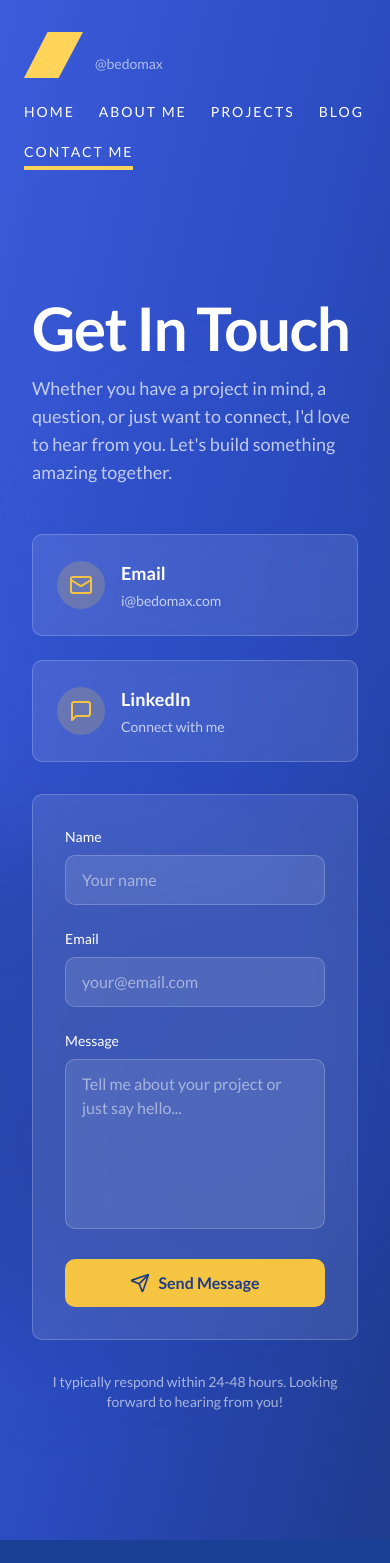
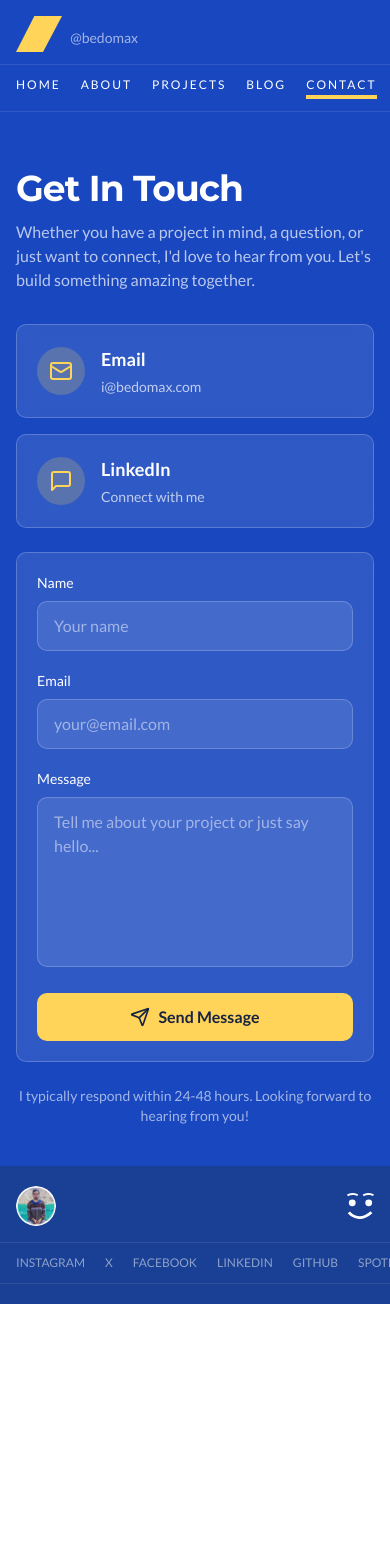
Before and after one commit to bedomax/bedomax.com, a Next.js app: page /contact in a window 390 px wide. Shown: the top 1563 px of the page. After the commit the page ends 1304 px from the top, so only its background shows below. Built offline with nearby package versions, Linux system fonts and the light colour scheme; no server answers.

Commit message:
fix: responsive bar menu and mobile layout polish

```diff
--- a/app/blog/page.tsx
+++ b/app/blog/page.tsx
@@ -27,68 +27,56 @@ export const metadata: Metadata = {
 export default async function BlogPage() {
   const blogPosts = await getAllPosts()
   return (
-    <div className="min-h-screen flex flex-col bg-gradient-to-br from-[#3B5BDB] via-[#2B4BC0] to-[#1E3A8A] relative overflow-hidden">
-      {/* Decorative background shapes */}
-      <div className="absolute inset-0 overflow-hidden pointer-events-none">
-        <div className="absolute top-1/4 left-1/4 w-96 h-96 bg-[#2B4BC0] rounded-full opacity-30 blur-3xl" />
-        <div className="absolute top-1/2 right-1/4 w-[500px] h-[500px] bg-[#1E3A8A] rounded-full opacity-40 blur-3xl" />
-        <div className="absolute bottom-1/4 left-1/3 w-80 h-80 bg-[#2B4BC0] rounded-full opacity-25 blur-3xl" />
-      </div>
-
+    <div className="relative flex min-h-screen flex-col overflow-hidden bg-brand-500">
       <Header />
 
-      <main className="relative z-10 flex-1 px-8 py-32">
-        <div className="max-w-4xl mx-auto">
-          <h1 className="text-white text-6xl font-extrabold mb-4 tracking-tight">Blog</h1>
-          <p className="text-white/70 text-lg font-light mb-12 max-w-2xl">
+      <main className="relative z-10 flex-1 px-4 py-10 sm:px-6 sm:py-16 md:px-8 md:py-20">
+        <div className="mx-auto max-w-4xl">
+          <h1 className="mb-3 font-heading text-4xl font-bold tracking-tight text-white sm:mb-4 sm:text-5xl md:text-6xl">
+            Blog
+          </h1>
+          <p className="mb-8 max-w-2xl text-base text-white/70 sm:mb-12 sm:text-lg">
             Thoughts, tutorials, and insights on software development, entrepreneurship, and technology.
           </p>
 
-          <div className="space-y-8">
+          <div className="space-y-6 sm:space-y-8">
             {blogPosts.map((post) => (
               <article
                 key={post.slug}
-                className="bg-white/10 backdrop-blur-sm rounded-lg p-8 border border-white/20 hover:bg-white/15 transition-all duration-300"
+                className="rounded-lg border border-white/20 bg-white/10 p-5 backdrop-blur-sm transition-all duration-300 hover:bg-white/15 sm:p-8"
               >
-                <div className="flex items-center gap-3 text-white/60 text-sm font-light mb-4">
-                  <Calendar className="w-4 h-4" />
+                <div className="mb-4 flex items-center gap-3 text-sm text-white/60">
+                  <Calendar className="h-4 w-4 shrink-0" />
                   <time dateTime={post.date}>
-                    {new Date(post.date).toLocaleDateString('en-US', {
-                      year: 'numeric',
-                      month: 'long',
-                      day: 'numeric',
+                    {new Date(post.date).toLocaleDateString("en-US", {
+                      year: "numeric",
+                      month: "long",
+                      day: "numeric",
                     })}
                   </time>
                 </div>
 
-                <h2 className="text-white text-3xl font-bold mb-4">
-                  <Link
-                    href={`/blog/${post.slug}`}
-                    className="hover:text-[#F5C542] transition-colors"
-                  >
+                <h2 className="mb-3 font-heading text-2xl font-bold text-white sm:mb-4 sm:text-3xl">
+                  <Link href={`/blog/${post.slug}`} className="transition-colors hover:text-brand-accent">
                     {post.title}
                   </Link>
                 </h2>
 
-                <p className="text-white/80 text-base font-light leading-relaxed mb-6">
-                  {post.excerpt}
-                </p>
+                <p className="mb-6 text-sm leading-relaxed text-white/80 sm:text-base">{post.excerpt}</p>
 
                 <Link
                   href={`/blog/${post.slug}`}
-                  className="inline-flex items-center gap-2 text-[#F5C542] hover:text-[#F5C542]/80 transition-colors text-sm font-medium"
+                  className="inline-flex items-center gap-2 text-sm font-medium text-brand-accent transition-colors hover:text-brand-accent/80"
                 >
                   Read more
-                  <ArrowRight className="w-4 h-4" />
+                  <ArrowRight className="h-4 w-4" />
                 </Link>
               </article>
             ))}
           </div>
 
-          <div className="mt-12 text-center">
-            <p className="text-white/60 text-sm font-light">
-              More articles coming soon...
-            </p>
+          <div className="mt-10 text-center sm:mt-12">
+            <p className="text-sm text-white/60">More articles coming soon...</p>
           </div>
         </div>
       </main>
--- a/app/contact/page.tsx
+++ b/app/contact/page.tsx
@@ -24,37 +24,31 @@ export const metadata: Metadata = {
 
 export default function ContactPage() {
   return (
-    <div className="min-h-screen flex flex-col bg-gradient-to-br from-[#3B5BDB] via-[#2B4BC0] to-[#1E3A8A] relative overflow-hidden">
-      {/* Decorative background shapes */}
-      <div className="absolute inset-0 overflow-hidden pointer-events-none">
-        <div className="absolute top-1/4 left-1/4 w-96 h-96 bg-[#2B4BC0] rounded-full opacity-30 blur-3xl" />
-        <div className="absolute top-1/2 right-1/4 w-[500px] h-[500px] bg-[#1E3A8A] rounded-full opacity-40 blur-3xl" />
-        <div className="absolute bottom-1/4 left-1/3 w-80 h-80 bg-[#2B4BC0] rounded-full opacity-25 blur-3xl" />
-      </div>
-
+    <div className="relative flex min-h-screen flex-col overflow-hidden bg-brand-500">
       <Header />
 
-      <main className="relative z-10 flex-1 flex items-center justify-center px-8 py-32">
-        <div className="max-w-2xl w-full">
-          <h1 className="text-white text-6xl font-extrabold mb-4 tracking-tight">Get In Touch</h1>
-          <p className="text-white/70 text-lg font-light mb-12 max-w-xl">
-            Whether you have a project in mind, a question, or just want to connect,
-            I'd love to hear from you. Let's build something amazing together.
+      <main className="relative z-10 flex flex-1 items-start justify-center px-4 py-10 sm:px-6 sm:py-16 md:items-center md:px-8 md:py-20">
+        <div className="w-full max-w-2xl">
+          <h1 className="mb-3 font-heading text-4xl font-bold tracking-tight text-white sm:mb-4 sm:text-5xl md:text-6xl">
+            Get In Touch
+          </h1>
+          <p className="mb-8 max-w-xl text-base text-white/70 sm:mb-12 sm:text-lg">
+            Whether you have a project in mind, a question, or just want to connect, I&apos;d love to hear from you.
+            Let&apos;s build something amazing together.
           </p>
 
-          <div className="space-y-8">
-            {/* Contact Methods */}
-            <div className="grid grid-cols-1 md:grid-cols-2 gap-6">
+          <div className="space-y-6 sm:space-y-8">
+            <div className="grid grid-cols-1 gap-4 sm:grid-cols-2 sm:gap-6">
               <a
                 href="mailto:i@bedomax.com"
-                className="bg-white/10 backdrop-blur-sm rounded-lg p-6 border border-white/20 hover:bg-white/15 transition-all duration-300 flex items-center gap-4"
+                className="flex items-center gap-4 rounded-lg border border-white/20 bg-white/10 p-5 backdrop-blur-sm transition-all duration-300 hover:bg-white/15 sm:p-6"
               >
-                <div className="w-12 h-12 rounded-full bg-[#F5C542]/20 flex items-center justify-center">
-                  <Mail className="w-6 h-6 text-[#F5C542]" />
+                <div className="flex h-12 w-12 shrink-0 items-center justify-center rounded-full bg-brand-accent/20">
+                  <Mail className="h-6 w-6 text-brand-accent" />
                 </div>
                 <div>
-                  <h2 className="text-white text-lg font-semibold mb-1">Email</h2>
-                  <p className="text-white/70 text-sm font-light">i@bedomax.com</p>
+                  <h2 className="mb-1 text-lg font-semibold text-white">Email</h2>
+                  <p className="text-sm text-white/70">i@bedomax.com</p>
                 </div>
               </a>
 
@@ -62,22 +56,21 @@ export default function ContactPage() {
                 href="https://www.linkedin.com/in/bedomax/"
                 target="_blank"
                 rel="noopener noreferrer"
-                className="bg-white/10 backdrop-blur-sm rounded-lg p-6 border border-white/20 hover:bg-white/15 transition-all duration-300 flex items-center gap-4"
+                className="flex items-center gap-4 rounded-lg border border-white/20 bg-white/10 p-5 backdrop-blur-sm transition-all duration-300 hover:bg-white/15 sm:p-6"
               >
-                <div className="w-12 h-12 rounded-full bg-[#F5C542]/20 flex items-center justify-center">
-                  <MessageSquare className="w-6 h-6 text-[#F5C542]" />
+                <div className="flex h-12 w-12 shrink-0 items-center justify-center rounded-full bg-brand-accent/20">
+                  <MessageSquare className="h-6 w-6 text-brand-accent" />
                 </div>
                 <div>
-                  <h2 className="text-white text-lg font-semibold mb-1">LinkedIn</h2>
-                  <p className="text-white/70 text-sm font-light">Connect with me</p>
+                  <h2 className="mb-1 text-lg font-semibold text-white">LinkedIn</h2>
+                  <p className="text-sm text-white/70">Connect with me</p>
                 </div>
               </a>
             </div>
 
-            {/* Contact Form */}
-            <form className="bg-white/10 backdrop-blur-sm rounded-lg p-8 border border-white/20 space-y-6">
+            <form className="space-y-5 rounded-lg border border-white/20 bg-white/10 p-5 backdrop-blur-sm sm:space-y-6 sm:p-8">
               <div className="space-y-2">
-                <label htmlFor="name" className="block text-white text-sm font-medium">
+                <label htmlFor="name" className="block text-sm font-medium text-white">
                   Name
                 </label>
                 <input
@@ -85,13 +78,13 @@ export default function ContactPage() {
                   id="name"
                   name="name"
                   required
-                  className="w-full px-4 py-3 bg-white/10 border border-white/20 rounded-lg text-white placeholder:text-white/50 focus:outline-none focus:ring-2 focus:ring-[#F5C542] focus:border-transparent transition-all"
+                  className="w-full rounded-lg border border-white/20 bg-white/10 px-4 py-3 text-white placeholder:text-white/50 focus:border-transparent focus:outline-none focus:ring-2 focus:ring-brand-accent"
                   placeholder="Your name"
                 />
               </div>
 
               <div className="space-y-2">
-                <label htmlFor="email" className="block text-white text-sm font-medium">
+                <label htmlFor="email" className="block text-sm font-medium text-white">
                   Email
                 </label>
                 <input
@@ -99,13 +92,13 @@ export default function ContactPage() {
                   id="email"
                   name="email"
                   required
-                  className="w-full px-4 py-3 bg-white/10 border border-white/20 rounded-lg text-white placeholder:text-white/50 focus:outline-none focus:ring-2 focus:ring-[#F5C542] focus:border-transparent transition-all"
+                  className="w-full rounded-lg border border-white/20 bg-white/10 px-4 py-3 text-white placeholder:text-white/50 focus:border-transparent focus:outline-none focus:ring-2 focus:ring-brand-accent"
                   placeholder="your@email.com"
                 />
               </div>
 
               <div className="space-y-2">
-                <label htmlFor="message" className="block text-white text-sm font-medium">
+                <label htmlFor="message" className="block text-sm font-medium text-white">
                   Message
                 </label>
                 <textarea
@@ -113,21 +106,21 @@ export default function ContactPage() {
                   name="message"
                   required
                   rows={6}
-                  className="w-full px-4 py-3 bg-white/10 border border-white/20 rounded-lg text-white placeholder:text-white/50 focus:outline-none focus:ring-2 focus:ring-[#F5C542] focus:border-transparent transition-all resize-none"
+                  className="w-full resize-none rounded-lg border border-white/20 bg-white/10 px-4 py-3 text-white placeholder:text-white/50 focus:border-transparent focus:outline-none focus:ring-2 focus:ring-brand-accent"
                   placeholder="Tell me about your project or just say hello..."
                 />
               </div>
 
               <button
                 type="submit"
-                className="w-full bg-[#F5C542] text-[#1E3A8A] px-6 py-3 rounded-lg font-semibold hover:bg-[#F5C542]/90 transition-colors flex items-center justify-center gap-2"
+                className="flex w-full items-center justify-center gap-2 rounded-lg bg-brand-accent px-6 py-3 font-semibold text-brand-navy transition-colors hover:bg-brand-accent/90"
               >
-                <Send className="w-5 h-5" />
+                <Send className="h-5 w-5" />
                 Send Message
               </button>
             </form>
 
-            <p className="text-white/60 text-sm font-light text-center">
+            <p className="text-center text-sm text-white/60">
               I typically respond within 24-48 hours. Looking forward to hearing from you!
             </p>
           </div>
--- a/app/projects/page.tsx
+++ b/app/projects/page.tsx
@@ -22,7 +22,6 @@ export const metadata: Metadata = {
   },
 }
 
-// This would typically come from a CMS or database
 const projects = [
   {
     id: 1,
@@ -52,39 +51,32 @@ const projects = [
 
 export default function ProjectsPage() {
   return (
-    <div className="min-h-screen flex flex-col bg-gradient-to-br from-[#3B5BDB] via-[#2B4BC0] to-[#1E3A8A] relative overflow-hidden">
-      {/* Decorative background shapes */}
-      <div className="absolute inset-0 overflow-hidden pointer-events-none">
-        <div className="absolute top-1/4 left-1/4 w-96 h-96 bg-[#2B4BC0] rounded-full opacity-30 blur-3xl" />
-        <div className="absolute top-1/2 right-1/4 w-[500px] h-[500px] bg-[#1E3A8A] rounded-full opacity-40 blur-3xl" />
-        <div className="absolute bottom-1/4 left-1/3 w-80 h-80 bg-[#2B4BC0] rounded-full opacity-25 blur-3xl" />
-      </div>
-
+    <div className="relative flex min-h-screen flex-col overflow-hidden bg-brand-500">
       <Header />
 
-      <main className="relative z-10 flex-1 px-8 py-32">
-        <div className="max-w-6xl mx-auto">
-          <h1 className="text-white text-6xl font-extrabold mb-4 tracking-tight">Projects</h1>
-          <p className="text-white/70 text-lg font-light mb-12 max-w-2xl">
-            A collection of projects I've built, each representing a different challenge and learning experience.
+      <main className="relative z-10 flex-1 px-4 py-10 sm:px-6 sm:py-16 md:px-8 md:py-20">
+        <div className="mx-auto max-w-6xl">
+          <h1 className="mb-3 font-heading text-4xl font-bold tracking-tight text-white sm:mb-4 sm:text-5xl md:text-6xl">
+            Projects
+          </h1>
+          <p className="mb-8 max-w-2xl text-base text-white/70 sm:mb-12 sm:text-lg">
+            A collection of projects I&apos;ve built, each representing a different challenge and learning experience.
           </p>
 
-          <div className="grid grid-cols-1 md:grid-cols-2 lg:grid-cols-3 gap-8">
+          <div className="grid grid-cols-1 gap-6 md:grid-cols-2 md:gap-8 lg:grid-cols-3">
             {projects.map((project) => (
               <div
                 key={project.id}
-                className="bg-white/10 backdrop-blur-sm rounded-lg p-6 border border-white/20 hover:bg-white/15 transition-all duration-300"
+                className="rounded-lg border border-white/20 bg-white/10 p-5 backdrop-blur-sm transition-all duration-300 hover:bg-white/15 sm:p-6"
               >
-                <h2 className="text-white text-2xl font-bold mb-3">{project.title}</h2>
-                <p className="text-white/80 text-sm font-light mb-4 leading-relaxed">
-                  {project.description}
-                </p>
+                <h2 className="mb-3 font-heading text-xl font-bold text-white sm:text-2xl">{project.title}</h2>
+                <p className="mb-4 text-sm leading-relaxed text-white/80">{project.description}</p>
 
-                <div className="flex flex-wrap gap-2 mb-6">
-                  {project.technologies.map((tech, index) => (
+                <div className="mb-6 flex flex-wrap gap-2">
+                  {project.technologies.map((tech) => (
                     <span
-                      key={index}
-                      className="px-3 py-1 bg-[#F5C542]/20 text-[#F5C542] text-xs font-medium rounded-full"
+                      key={tech}
+                      className="rounded-full bg-brand-accent/20 px-3 py-1 text-xs font-medium text-brand-accent"
                     >
                       {tech}
                     </span>
@@ -97,9 +89,9 @@ export default function ProjectsPage() {
                       href={project.githubUrl}
                       target="_blank"
                       rel="noopener noreferrer"
-                      className="flex items-center gap-2 text-white/70 hover:text-white transition-colors text-sm font-light"
+                      className="flex items-center gap-2 text-sm text-white/70 transition-colors hover:text-white"
                     >
-                      <Github className="w-4 h-4" />
+                      <Github className="h-4 w-4" />
                       <span>Code</span>
                     </a>
                   )}
@@ -108,9 +100,9 @@ export default function ProjectsPage() {
                       href={project.liveUrl}
                       target="_blank"
                       rel="noopener noreferrer"
-                      className="flex items-center gap-2 text-white/70 hover:text-white transition-colors text-sm font-light"
+                      className="flex items-center gap-2 text-sm text-white/70 transition-colors hover:text-white"
                     >
-                      <ExternalLink className="w-4 h-4" />
+                      <ExternalLink className="h-4 w-4" />
                       <span>Live</span>
                     </a>
                   )}
@@ -119,10 +111,8 @@ export default function ProjectsPage() {
             ))}
           </div>
 
-          <div className="mt-12 text-center">
-            <p className="text-white/60 text-sm font-light">
-              More projects coming soon...
-            </p>
+          <div className="mt-10 text-center sm:mt-12">
+            <p className="text-sm text-white/60">More projects coming soon...</p>
           </div>
         </div>
       </main>
--- a/components/footer.tsx
+++ b/components/footer.tsx
@@ -11,31 +11,42 @@ const socialLinks = [
 
 export function Footer() {
   return (
-    <footer className="relative z-10 bg-brand-700 px-6 py-5 md:px-14">
-      <div className="flex flex-wrap items-center gap-x-10 gap-y-4 md:gap-x-14">
+    <footer className="relative z-10 bg-brand-700 px-4 py-5 sm:px-6 md:px-14">
+      <div className="flex flex-col gap-4 md:flex-row md:items-center md:gap-x-14">
+        <div className="flex items-center justify-between gap-4 md:contents">
           <Image
             src="/images/avatar.png"
             alt="Bedo Maximiliano Cáceres"
             width={48}
             height={48}
-          className="rounded-full"
+            className="size-10 rounded-full sm:size-12"
           />
+          <Image
+            src="/images/footer-emoji.svg"
+            alt=""
+            width={27}
+            height={25}
+            aria-hidden="true"
+            className="md:order-last"
+          />
+        </div>
 
-        <nav aria-label="Social links" className="flex flex-1 flex-wrap items-center gap-x-8 gap-y-2 md:gap-x-12">
+        <nav
+          aria-label="Social links"
+          className="-mx-4 flex flex-1 items-center gap-x-5 overflow-x-auto overscroll-x-contain border-y border-white/10 px-4 py-3 [-ms-overflow-style:none] [scrollbar-width:none] sm:gap-x-8 md:mx-0 md:gap-x-12 md:overflow-visible md:border-0 md:px-0 md:py-0 [&::-webkit-scrollbar]:hidden"
+        >
           {socialLinks.map((link) => (
             <a
               key={link.name}
               href={link.href}
               target="_blank"
               rel="noopener noreferrer"
-              className="text-sm text-white/50 transition-colors hover:text-white focus-visible:outline focus-visible:outline-2 focus-visible:outline-offset-4 focus-visible:outline-brand-accent"
+              className="shrink-0 text-xs text-white/50 transition-colors hover:text-white focus-visible:outline focus-visible:outline-2 focus-visible:outline-offset-4 focus-visible:outline-brand-accent sm:text-sm"
             >
               {link.name}
             </a>
           ))}
         </nav>
-
-        <Image src="/images/footer-emoji.svg" alt="" width={27} height={25} aria-hidden="true" />
       </div>
     </footer>
   )
--- a/components/header.tsx
+++ b/components/header.tsx
@@ -5,26 +5,34 @@ import Image from "next/image"
 import { usePathname } from "next/navigation"
 
 const navItems = [
-  { name: "HOME", href: "/" },
-  { name: "ABOUT ME", href: "/about" },
-  { name: "PROJECTS", href: "/projects" },
-  { name: "BLOG", href: "/blog" },
-  { name: "CONTACT ME", href: "/contact" },
+  { name: "HOME", short: "HOME", href: "/" },
+  { name: "ABOUT ME", short: "ABOUT", href: "/about" },
+  { name: "PROJECTS", short: "PROJECTS", href: "/projects" },
+  { name: "BLOG", short: "BLOG", href: "/blog" },
+  { name: "CONTACT ME", short: "CONTACT", href: "/contact" },
 ]
 
 export function Header() {
   const pathname = usePathname()
 
   return (
-    <header className="relative z-10 flex flex-col gap-6 px-6 pt-8 md:flex-row md:items-start md:justify-between md:px-14">
-      <Link href="/" className="flex items-end gap-3">
-        <Image src="/images/logo-icon.svg" alt="Bedomax logo" width={59} height={46} priority />
+    <header className="relative z-20 w-full">
+      <div className="flex flex-col gap-3 px-4 py-4 sm:px-6 md:flex-row md:items-center md:justify-between md:gap-6 md:px-14 md:py-6">
+        <Link href="/" className="flex shrink-0 items-end gap-2 sm:gap-3">
+          <Image
+            src="/images/logo-icon.svg"
+            alt="Bedomax logo"
+            width={59}
+            height={46}
+            priority
+            className="h-9 w-auto sm:h-[46px]"
+          />
           <span className="pb-1 text-sm text-white/60">@bedomax</span>
         </Link>
 
         <nav
           aria-label="Main navigation"
-        className="flex flex-row flex-wrap gap-x-6 gap-y-3 md:flex-col md:items-end md:gap-y-[23px] md:pt-8"
+          className="-mx-4 flex items-center gap-x-5 overflow-x-auto overscroll-x-contain border-y border-white/10 px-4 py-3 [-ms-overflow-style:none] [scrollbar-width:none] sm:gap-x-6 md:mx-0 md:max-w-none md:gap-x-8 md:overflow-visible md:border-0 md:px-0 md:py-0 [&::-webkit-scrollbar]:hidden"
         >
           {navItems.map((item) => {
             const isActive = pathname === item.href || (item.href !== "/" && pathname.startsWith(item.href))
@@ -33,9 +41,10 @@ export function Header() {
                 key={item.name}
                 href={item.href}
                 aria-current={isActive ? "page" : undefined}
-              className="group relative pb-2 text-sm tracking-[2px] text-white transition-opacity hover:opacity-80 focus-visible:outline focus-visible:outline-2 focus-visible:outline-offset-4 focus-visible:outline-brand-accent"
+                className="group relative shrink-0 whitespace-nowrap pb-1.5 text-xs tracking-[2px] text-white transition-opacity hover:opacity-80 focus-visible:outline focus-visible:outline-2 focus-visible:outline-offset-4 focus-visible:outline-brand-accent md:pb-2 md:text-sm"
               >
-              {item.name}
+                <span className="md:hidden">{item.short}</span>
+                <span className="hidden md:inline">{item.name}</span>
                 <span
                   className={`absolute bottom-0 left-0 right-0 h-1 bg-brand-accent transition-opacity ${
                     isActive ? "opacity-100" : "opacity-0 group-hover:opacity-40"
@@ -45,6 +54,7 @@ export function Header() {
             )
           })}
         </nav>
+      </div>
     </header>
   )
 }
--- a/components/hero.tsx
+++ b/components/hero.tsx
@@ -1,16 +1,18 @@
 export function Hero() {
   return (
-    <main className="relative z-10 flex flex-1 items-center px-6 pb-24 md:px-16">
+    <main className="relative z-10 flex flex-1 items-center px-4 pb-16 pt-6 sm:px-6 sm:pb-24 md:px-16 md:pt-10">
       <div className="w-full max-w-[421px]">
-        <h1 className="font-heading text-[40px] font-bold text-white md:text-[64px]">I&apos;m Bedo</h1>
+        <h1 className="font-heading text-[36px] font-bold leading-tight text-white sm:text-[40px] md:text-[64px]">
+          I&apos;m Bedo
+        </h1>
 
-        <p className="mt-3 text-sm leading-normal text-white">
+        <p className="mt-3 text-[11px] leading-normal tracking-wide text-white sm:text-sm">
           SOFTWARE ENGINEER / ENTREPRENEUR / GROWTH HACKER
         </p>
 
-        <div className="mt-3 h-px w-full bg-white/[0.58]" aria-hidden="true" />
+        <div className="mt-3 h-px w-full max-w-[280px] bg-white/[0.58] sm:max-w-none" aria-hidden="true" />
 
-        <p className="mt-3 text-base leading-normal text-white">
+        <p className="mt-3 text-sm leading-normal text-white sm:text-base">
           Hey! Welcome to my personal space. This is where I share my projects, ideas, and everything that keeps me
           creating.
         </p>
```
Also changed, not shown: app/about/page.tsx (+18 -18 lines), app/blog/[slug]/page.tsx (+22 -32 lines). Lines whose indentation alone changed are shown as unchanged.
